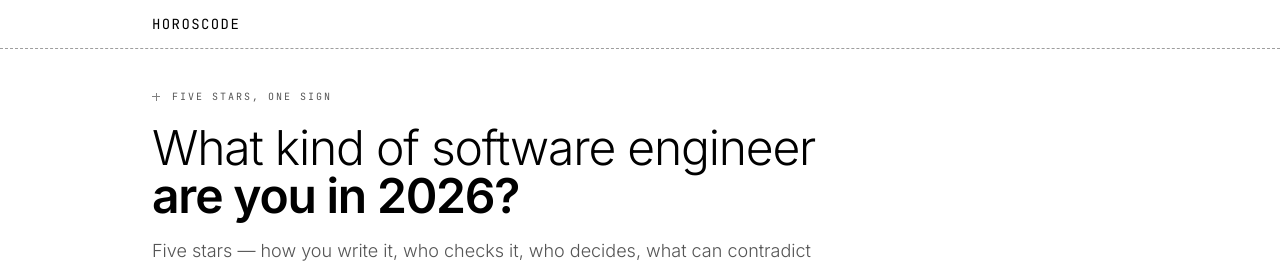
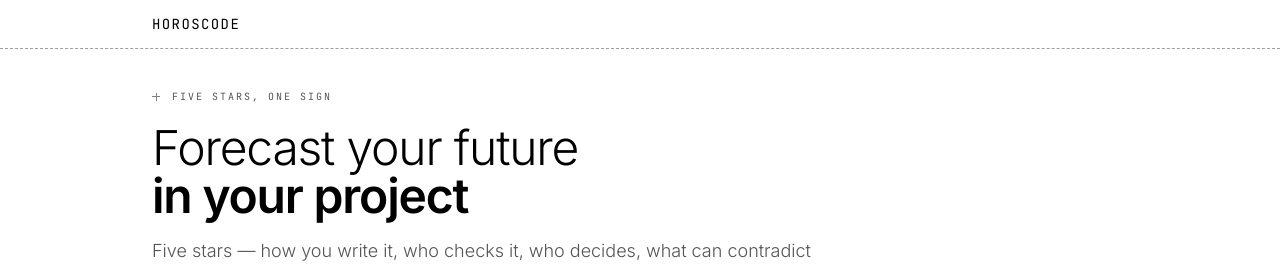
Before and after one commit to VGTechConsulting/horoscode, a Next.js app: page / in a window 1280 px wide. Shown: the top 270 px of the page. Built offline with nearby package versions, Linux system fonts and the light colour scheme; no server answers.

Commit message:
Change main title

```diff
--- a/app/opengraph-image.tsx
+++ b/app/opengraph-image.tsx
@@ -3,7 +3,7 @@ import { SITE_NAME } from '@/lib/site'
 
 export const size = { width: 1200, height: 630 }
 export const contentType = 'image/png'
-export const alt = 'Horoscode — what kind of software engineer are you?'
+export const alt = 'Horoscode — forecast your future in your project'
 
 /** Drawn once at build time, then finalized as `opengraph-image.png` by the
  *  postbuild script so static hosts serve it with the correct media type. */
@@ -46,7 +46,7 @@ export default function OpengraphImage() {
           {SITE_NAME}
         </div>
         <div style={{ display: 'flex', fontSize: 84, letterSpacing: -2 }}>
-          What kind of software engineer are you?
+          Forecast your future in your project
         </div>
         <div
           style={{
--- a/app/page.tsx
+++ b/app/page.tsx
@@ -149,9 +149,9 @@ export default function Page() {
             </span>
           </div>
           <h1 className="text-3xl md:text-5xl font-light tracking-tight text-foreground text-balance mb-4">
-            What kind of software engineer
+            Forecast your future
             <br />
-            <span className="font-semibold">are you in 2026?</span>
+            <span className="font-semibold">in your project</span>
           </h1>
           <p className="text-base md:text-lg text-muted-foreground leading-relaxed max-w-2xl font-light">
             Five stars — how you write it, who checks it, who decides, what can contradict the
--- a/lib/site.ts
+++ b/lib/site.ts
@@ -9,7 +9,7 @@ export const SITE_NAME = 'Horoscode'
 /** Public source repository — linked from the footer. */
 export const REPO_URL = 'https://github.com/VGTechConsulting/horoscode'
 
-export const TITLE = 'Horoscode — What Kind of Software Engineer Are You in 2026?'
+export const TITLE = 'Horoscode — Forecast Your Future in Your Project'
 
 export const DESCRIPTION =
   'Pick five stars and get your engineering reading — one of eighteen signs, with a forecast for the gap between automation and verification. Free and browser-only.'
```
Also changed, not shown: 1 other file (tests, documents, lock files or other folders).
